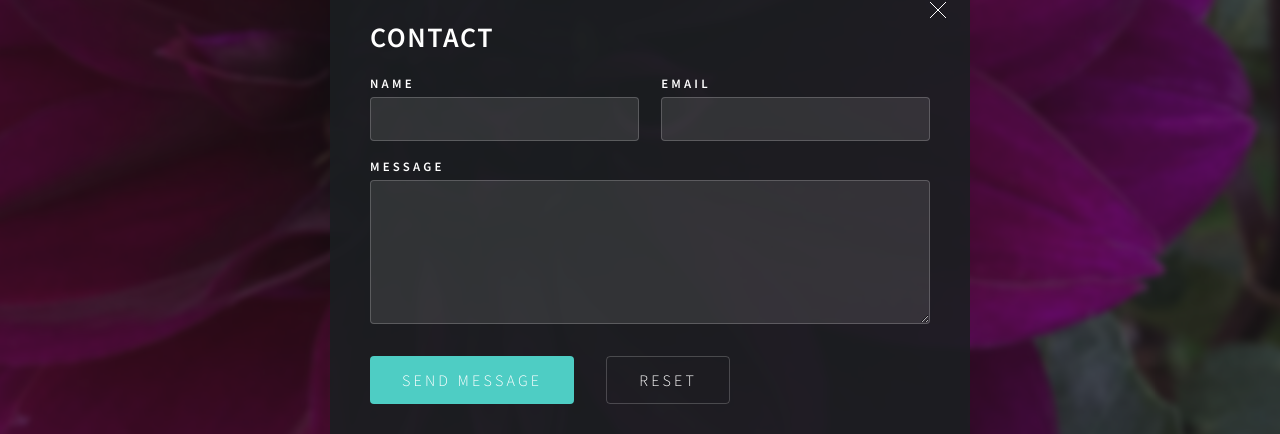
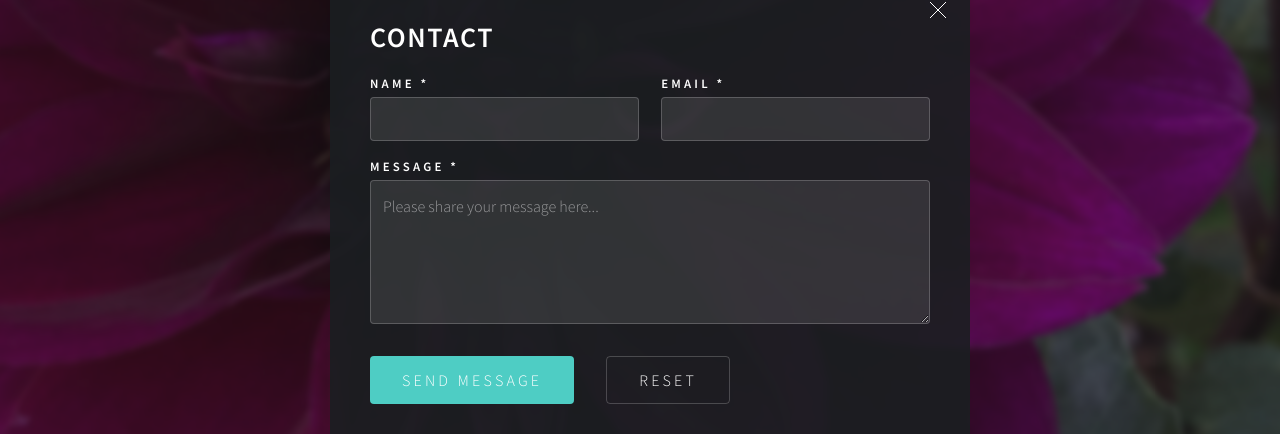
Before and after one commit to raydot/dave-kanter-com, a Next.js app: page / in a window 1280 px wide. Both pictures are taken after a click on the button "CONTACT". Shown: the part 147-581 px from the top of the page. Built offline with nearby package versions, Linux system fonts and the light colour scheme; no server answers.

Commit message:
Contact form updo.

```diff
--- a/src/components/ContactForm.js
+++ b/src/components/ContactForm.js
@@ -1,4 +1,4 @@
-import React, { useState } from 'react'
+import React, { useState, useEffect } from 'react'
 
 const ContactForm = () => {
   const [formData, setFormData] = useState({
@@ -6,6 +6,33 @@ const ContactForm = () => {
     email: '',
     message: ''
   })
+  const [isSubmitting, setIsSubmitting] = useState(false)
+  const [submitStatus, setSubmitStatus] = useState(null)
+  const [recaptchaToken, setRecaptchaToken] = useState(null)
+
+  // Load reCAPTCHA v3
+  useEffect(() => {
+    const loadRecaptcha = () => {
+      if (typeof window !== 'undefined' && window.grecaptcha) {
+        window.grecaptcha.ready(() => {
+          window.grecaptcha.execute(process.env.NEXT_PUBLIC_RECAPTCHA_SITE_KEY, { action: 'contact_form' })
+            .then((token) => {
+              setRecaptchaToken(token)
+            })
+        })
+      }
+    }
+
+    // Load reCAPTCHA script if not already loaded
+    if (typeof window !== 'undefined' && !window.grecaptcha) {
+      const script = document.createElement('script')
+      script.src = `https://www.google.com/recaptcha/api.js?render=${process.env.NEXT_PUBLIC_RECAPTCHA_SITE_KEY}`
+      script.onload = loadRecaptcha
+      document.head.appendChild(script)
+    } else {
+      loadRecaptcha()
+    }
+  }, [])
 
   const handleChange = (e) => {
     setFormData({
@@ -14,42 +41,109 @@ const ContactForm = () => {
     })
   }
 
-  const handleSubmit = (e) => {
+  const validateForm = () => {
+    const { name, email, message } = formData
+
+    if (!name.trim() || name.length < 2) {
+      setSubmitStatus({ type: 'error', message: 'Name must be at least 2 characters long.' })
+      return false
+    }
+
+    if (!email.trim() || !/^[^\s@]+@[^\s@]+\.[^\s@]+$/.test(email)) {
+      setSubmitStatus({ type: 'error', message: 'Please enter a valid email address.' })
+      return false
+    }
+
+    if (!message.trim() || message.length < 10) {
+      setSubmitStatus({ type: 'error', message: 'Message must be at least 10 characters long.' })
+      return false
+    }
+
+    // Basic spam detection
+    const spamKeywords = ['viagra', 'casino', 'lottery', 'winner', 'congratulations', 'click here', 'free money']
+    const messageText = message.toLowerCase()
+    if (spamKeywords.some(keyword => messageText.includes(keyword))) {
+      setSubmitStatus({ type: 'error', message: 'Message contains prohibited content.' })
+      return false
+    }
+
+    return true
+  }
+
+  const handleSubmit = async (e) => {
     e.preventDefault()
 
-    // Create form data for Netlify
-    const form = e.target
-    const formData = new FormData(form)
+    if (!validateForm()) return
 
-    fetch('/', {
-      method: 'POST',
-      headers: { 'Content-Type': 'application/x-www-form-urlencoded' },
-      body: new URLSearchParams(formData).toString()
-    })
-    .then(() => {
-      alert('Message sent successfully!')
-      setFormData({ name: '', email: '', message: '' })
-    })
-    .catch((error) => {
-      alert('Error sending message. Please try again.')
+    setIsSubmitting(true)
+    setSubmitStatus(null)
+
+    try {
+      // Get fresh reCAPTCHA token
+      let token = recaptchaToken
+      if (window.grecaptcha) {
+        token = await window.grecaptcha.execute(process.env.NEXT_PUBLIC_RECAPTCHA_SITE_KEY, { action: 'contact_form' })
+      }
+
+      // Prepare form data for Netlify
+      const formDataToSubmit = new FormData()
+      formDataToSubmit.append('form-name', 'contact')
+      formDataToSubmit.append('name', formData.name)
+      formDataToSubmit.append('email', formData.email)
+      formDataToSubmit.append('message', formData.message)
+      formDataToSubmit.append('g-recaptcha-response', token || '')
+
+      // Add timestamp for additional validation
+      formDataToSubmit.append('timestamp', Date.now().toString())
+
+      const response = await fetch('/', {
+        method: 'POST',
+        headers: { 'Content-Type': 'application/x-www-form-urlencoded' },
+        body: new URLSearchParams(formDataToSubmit).toString()
+      })
+
+      if (response.ok) {
+        setSubmitStatus({ type: 'success', message: 'Thank you! Your message has been sent successfully.' })
+        setFormData({ name: '', email: '', message: '' })
+      } else {
+        throw new Error('Network response was not ok')
+      }
+    } catch (error) {
       console.error('Form submission error:', error)
-    })
+      setSubmitStatus({ type: 'error', message: 'Sorry, there was an error sending your message. Please try again.' })
+    } finally {
+      setIsSubmitting(false)
+    }
   }
 
   return (
     <>
-      <form
-        name="contact"
-        method="POST"
-        data-netlify="true"
-        data-netlify-honeypot="bot-field"
-        onSubmit={handleSubmit}
-      >
-        <input type="hidden" name="form-name" value="contact" />
-        <input type="hidden" name="bot-field" />
+      {/* Hidden form for Netlify detection */}
+      <form name="contact" netlify netlify-honeypot="bot-field" hidden>
+        <input type="text" name="name" />
+        <input type="email" name="email" />
+        <textarea name="message"></textarea>
+        <input type="hidden" name="g-recaptcha-response" />
+        <input type="hidden" name="timestamp" />
+      </form>
+
+      <form onSubmit={handleSubmit}>
+        {/* Honeypot field - hidden from users but visible to bots */}
+        <div style={{ display: 'none' }}>
+          <label>
+            Don't fill this out if you're human:
+            <input name="bot-field" />
+          </label>
+        </div>
+
+        {submitStatus && (
+          <div className={`status-message ${submitStatus.type}`}>
+            {submitStatus.message}
+          </div>
+        )}
 
         <div className="field half first">
-          <label htmlFor="name">Name</label>
+          <label htmlFor="name">Name *</label>
           <input
             type="text"
             name="name"
@@ -57,10 +151,12 @@ const ContactForm = () => {
             value={formData.name}
             onChange={handleChange}
             required
+            disabled={isSubmitting}
+            maxLength="100"
           />
         </div>
         <div className="field half">
-          <label htmlFor="email">Email</label>
+          <label htmlFor="email">Email *</label>
           <input
             type="email"
             name="email"
@@ -68,10 +164,12 @@ const ContactForm = () => {
             value={formData.email}
             onChange={handleChange}
             required
+            disabled={isSubmitting}
+            maxLength="100"
           />
         </div>
         <div className="field">
-          <label htmlFor="message">Message</label>
+          <label htmlFor="message">Message *</label>
           <textarea
             name="message"
             id="message"
@@ -79,19 +177,54 @@ const ContactForm = () => {
             value={formData.message}
             onChange={handleChange}
             required
+            disabled={isSubmitting}
+            maxLength="1000"
+            placeholder="Please share your message here..."
           ></textarea>
         </div>
         <ul className="actions">
           <li>
-            <input type="submit" value="Send Message" className="special" />
+            <input
+              type="submit"
+              value={isSubmitting ? "Sending..." : "Send Message"}
+              className="special"
+              disabled={isSubmitting}
+            />
           </li>
           <li>
-            <input type="reset" value="Reset" onClick={() => setFormData({ name: '', email: '', message: '' })} />
+            <input
+              type="button"
+              value="Reset"
+              onClick={() => {
+                setFormData({ name: '', email: '', message: '' })
+                setSubmitStatus(null)
+              }}
+              disabled={isSubmitting}
+            />
           </li>
         </ul>
       </form>
 
       <style jsx>{`
+        .status-message {
+          padding: 1rem;
+          margin-bottom: 1rem;
+          border-radius: 4px;
+          font-weight: 500;
+        }
+
+        .status-message.success {
+          background: rgba(76, 205, 196, 0.1);
+          border: 1px solid #4ECDC4;
+          color: #4ECDC4;
+        }
+
+        .status-message.error {
+          background: rgba(255, 107, 107, 0.1);
+          border: 1px solid #ff6b6b;
+          color: #ff6b6b;
+        }
+
         .field {
           margin-bottom: 1rem;
         }
@@ -111,6 +244,13 @@ const ContactForm = () => {
           color: #ffffff;
           border-radius: 4px;
           font-size: 1rem;
+          transition: all 0.3s ease;
+        }
+
+        .field input:disabled,
+        .field textarea:disabled {
+          opacity: 0.6;
+          cursor: not-allowed;
         }
 
         .field textarea {
@@ -147,7 +287,7 @@ const ContactForm = () => {
         }
 
         .actions input[type="submit"],
-        .actions input[type="reset"] {
+        .actions input[type="button"] {
           padding: 0.75rem 2rem;
           border: none;
           border-radius: 4px;
@@ -162,22 +302,28 @@ const ContactForm = () => {
           line-height: 1;
         }
 
+        .actions input[type="submit"]:disabled,
+        .actions input[type="button"]:disabled {
+          opacity: 0.6;
+          cursor: not-allowed;
+        }
+
         .actions input[type="submit"].special {
           background: #4ECDC4;
           color: white;
         }
 
-        .actions input[type="submit"].special:hover {
+        .actions input[type="submit"].special:hover:not(:disabled) {
           background: #45b7aa;
         }
 
-        .actions input[type="reset"] {
+        .actions input[type="button"] {
           background: transparent;
           color: #ffffff;
           border: 1px solid rgba(255, 255, 255, 0.2);
         }
 
-        .actions input[type="reset"]:hover {
+        .actions input[type="button"]:hover:not(:disabled) {
           background: rgba(255, 255, 255, 0.1);
         }
 
```
Also changed, not shown: 1 other file (tests, documents, lock files or other folders).
